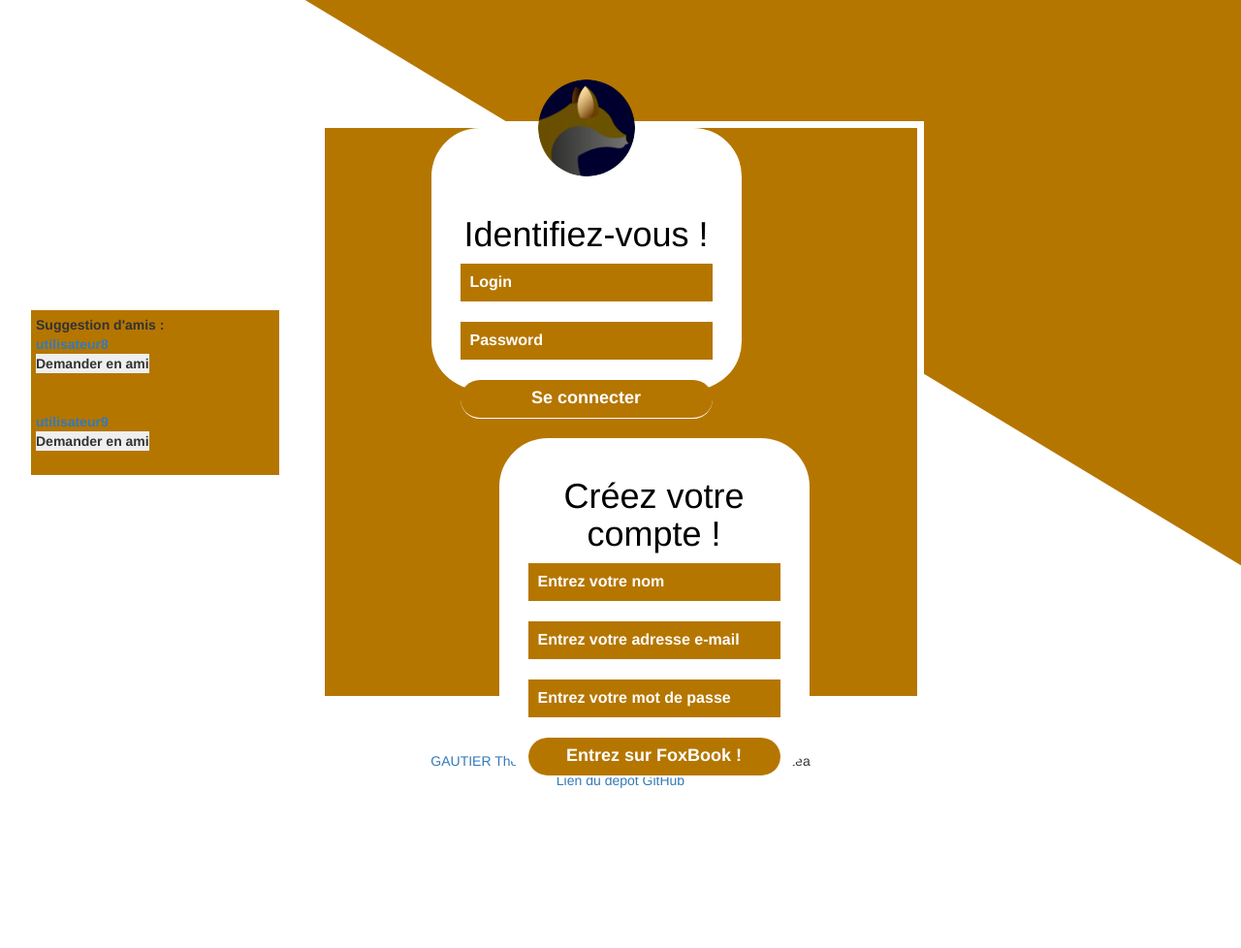
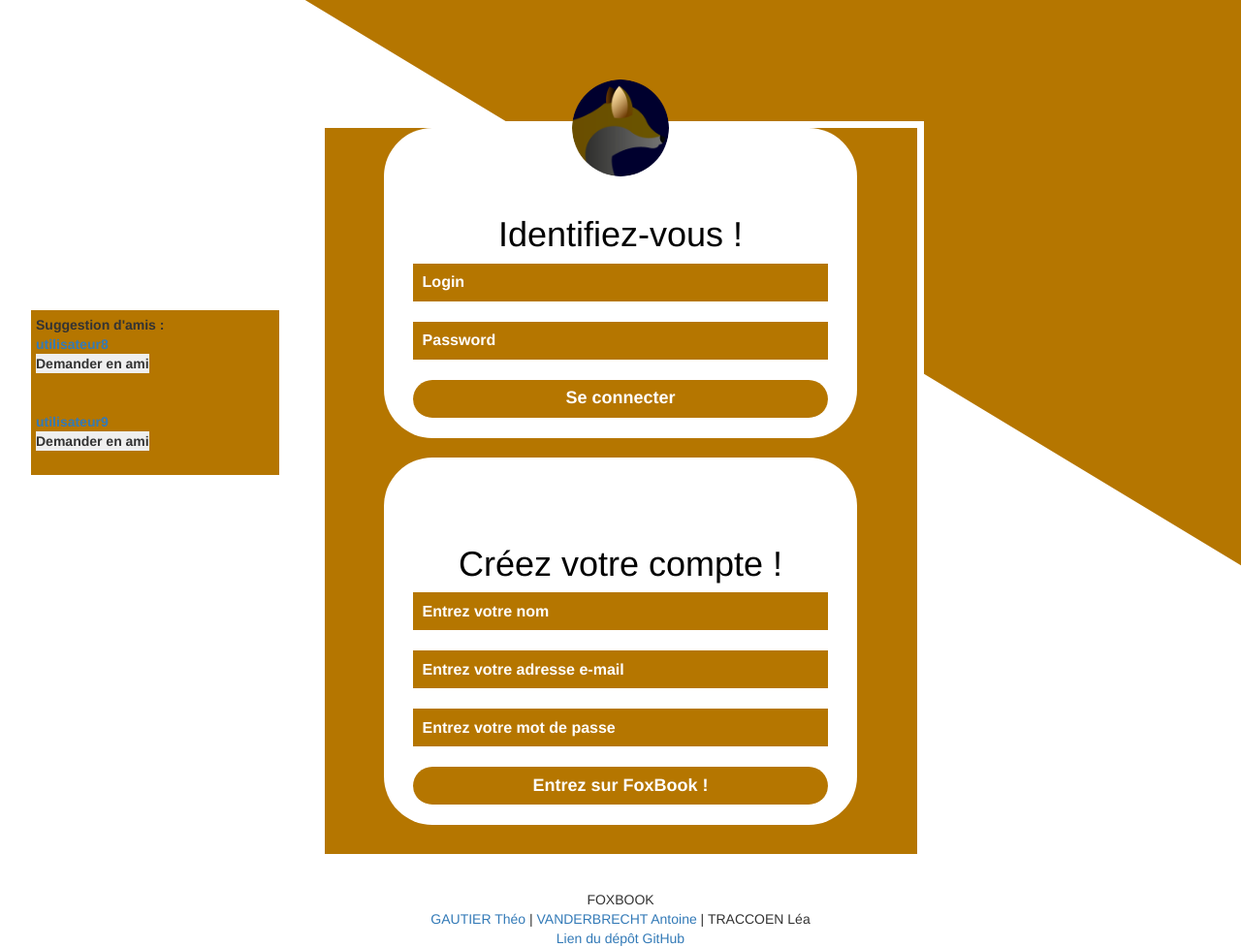
Before and after one commit to MrAntoine/Mini-P-2.0, a PHP site: page / in a window 1280 px wide. Shown: the whole page at 97% size. Before the commit the page ends 813 px from the top, so only its background shows below. Run offline with PHP 8.4, Linux system fonts and the light colour scheme; data comes from the database, SQL or seed files in the repository.

Commit message:
fixe login.php bug (Léa avait mis un form dans un form donc style explosé)

```diff
--- a/css/style.css
+++ b/css/style.css
@@ -689,7 +689,6 @@ footer {
     }
 
 
-}
 
 
 
@@ -703,20 +702,6 @@ footer {
 
 
 
-/* FORM INSCRIPTION-CONNEXION */
-
-.Formlogin{
-    width: 320px;
-    background: #fff;
-    color: #000;
-    position: relative;
-    margin-left: 90px;
-    /* transform: translate(-50%,-50%); */
-    box-sizing: border-box;
-    padding: 70px 30px;
-    display: block;
-    border-radius: 50px;
-}
 
     .form1 {
       height: 270px;
@@ -728,7 +713,24 @@ footer {
       padding-top: 20px;
     }
 
+}
 
+/* FORM INSCRIPTION-CONNEXION */
+
+.Formlogin{
+  width: 80%;
+  background: #fff;
+  color: #000;
+  position: relative;
+  margin: auto;
+  height: auto;
+  /* margin-left: 90px; */
+  /* transform: translate(-50%,-50%); */
+  box-sizing: border-box;
+  padding: 70px 30px 0px 30px;
+  display: block;
+  border-radius: 50px;
+}
 .logo-formlogin{
     width: 100px;
     height: 100px;
--- a/vues/login.php
+++ b/vues/login.php
@@ -20,17 +20,21 @@
     </div>
     <br>-->
 
-<div class="wrapper"><div class="Formlogin form1">
+<div class="wrapper">
+
+  <div class="Formlogin">
     <img src="img/logoSite.png" class="logo-formlogin">
     <h1>Identifiez-vous !</h1>
     <form action="index.php?action=connexion" method="POST">
       <input type="text" placeholder="Login" name="login" required>
       <input type="password" placeholder="Password" name="mdp" required>
-
       <input type="submit" value="Se connecter">
     </form>
 
-     <div class="Formlogin form2">
+  </div>
+
+<br/>
+  <div class="Formlogin">
     <h1>Créez votre compte !</h1>
     <form method="post" action="index.php?action=register" name="creation">
       <input type="text" required name="login" placeholder="Entrez votre nom">
@@ -38,9 +42,9 @@
       <input type="password" required name="mdp" placeholder="Entrez votre mot de passe">
       <input type="submit" name="send" value="Entrez sur FoxBook !">
     </form>
-    </div></div>
+  </div>
 
-
+</div>
 <!--
     <div class="Form form2">
         <h1>Créez votre compte !</h1>
```
Lines whose indentation alone changed are shown as unchanged.
